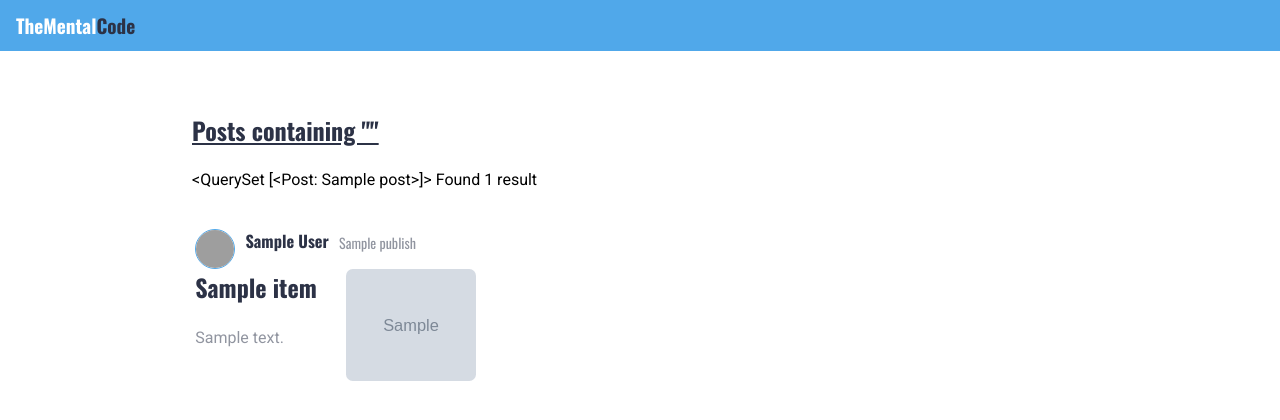
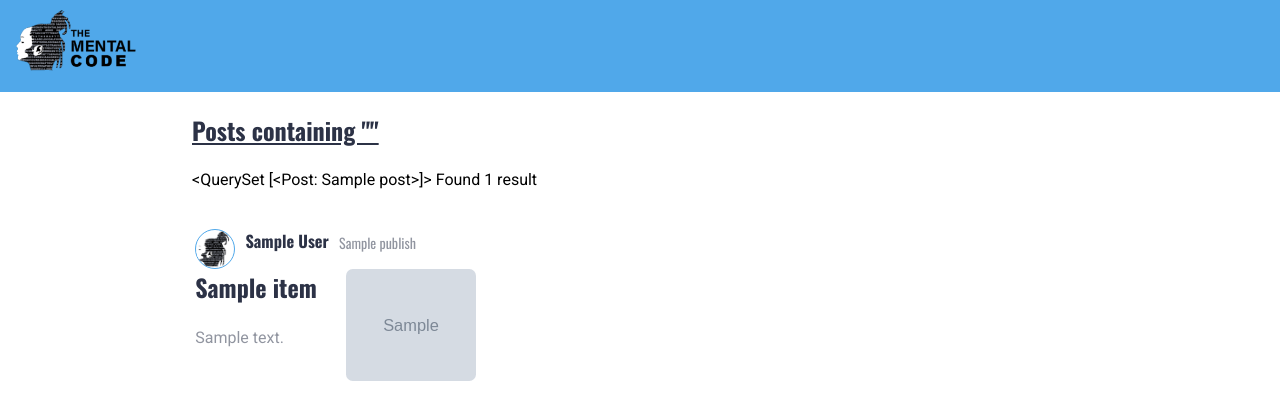
Before and after one commit to antonnifo/thaMentalCode, a Django app: template Blog/templates/site/search_results.html in a window 1280 px wide. Shown: the top 420 px of the page. Run offline with Django 4.2, Linux system fonts and the light colour scheme; tables that the repository leaves empty hold one stand-in row (values such as "Sample post"); the template is opened without the code that fills it: values that come from a table or form of the project are taken from there, most other values are stand-ins (such as "Sample title", 1, 10 or a date in 2020); grey boxes marked "Sample" are stand-in pictures; some libraries are stand-ins or nearby versions; grey boxes are pictures that could not be loaded.

Commit message:
add new logo

```diff
--- a/Blog/templates/base.html
+++ b/Blog/templates/base.html
@@ -7,6 +7,7 @@
     <meta http-equiv="X-UA-Compatible" content="IE=edge">
     <meta name="viewport" content="width=device-width, initial-scale=1.0">
     <link rel="stylesheet" href="{% static 'dist/style.css' %}">
+    <link rel="shortcut icon" href="{% static 'images/logo/favicon.ico' %}" />
     <script src="https://kit.fontawesome.com/743dee88bd.js" crossorigin="anonymous"></script>
     <title> {% block title %} theMentalCode:Vibes of Healing {% endblock title %} </title>
 
@@ -14,8 +15,8 @@
 <body>
 
 <section class="navbar">
-    <!-- <a href="tag.html"><img src="tag.html" alt="logo"></a> -->
-    <a href="{% url 'blog:home' %}" style="font-weight:bold;">TheMental<span class="code">Code</span></a>
+    <a href="{% url 'blog:home' %}"><img src="{% static 'images/logo/logo.png' %}" class="logo" alt="TMC logo"></a>
+    <!-- <a href="{% url 'blog:home' %}" style="font-weight:bold;">TheMental<span class="code">Code</span></a> -->
     <nav id="NavLinks">
         <i class="menu-icons fa-solid fa-xmark" onclick="hideMenu()"></i>
         <ul>
```
Also changed, not shown: Blog/static/images/logo/favicon.ico (added), Blog/static/images/logo/icon.png (added), Blog/static/images/logo/logo.png (added).
